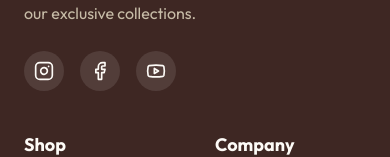
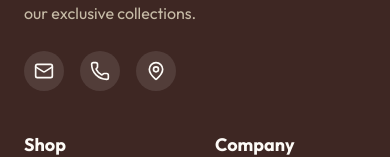
Before and after one commit to laptertechnologies-hue/thefurniturestoreug-website, a Next.js app: page / in a window 390 px wide. Shown: the part 3409-3566 px from the top of the page. Built offline with nearby package versions, Linux system fonts and the light colour scheme.

Commit message:
Fix lucide-react brand icon missing exports by using standard Mail, Phone, MapPin icons

```diff
--- a/src/components/Footer.tsx
+++ b/src/components/Footer.tsx
@@ -1,5 +1,5 @@
 import Link from "next/link";
-import { ShoppingBag, Instagram, Facebook, Youtube } from "lucide-react";
+import { ShoppingBag, Mail, Phone, MapPin } from "lucide-react";
 import "./Footer.css";
 
 export default function Footer() {
@@ -15,9 +15,9 @@ export default function Footer() {
             Premium handcrafted furniture designed for modern living. Elevate your space with our exclusive collections.
           </p>
           <div className="social-links">
-            <a href="#" className="social-link"><Instagram size={20} /></a>
-            <a href="#" className="social-link"><Facebook size={20} /></a>
-            <a href="#" className="social-link"><Youtube size={20} /></a>
+            <a href="#" className="social-link"><Mail size={20} /></a>
+            <a href="#" className="social-link"><Phone size={20} /></a>
+            <a href="#" className="social-link"><MapPin size={20} /></a>
           </div>
         </div>
 
```
